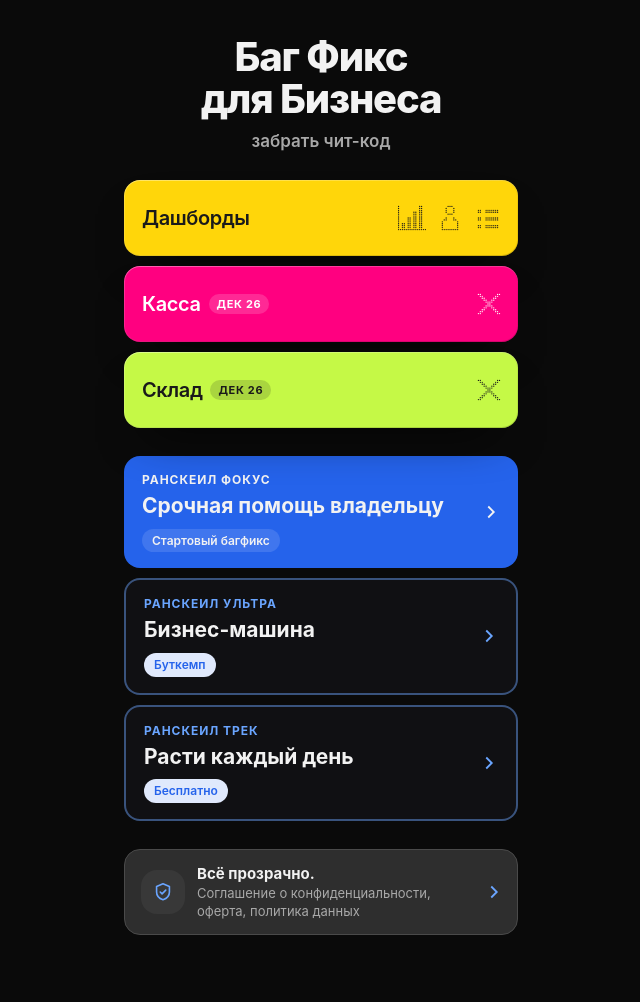
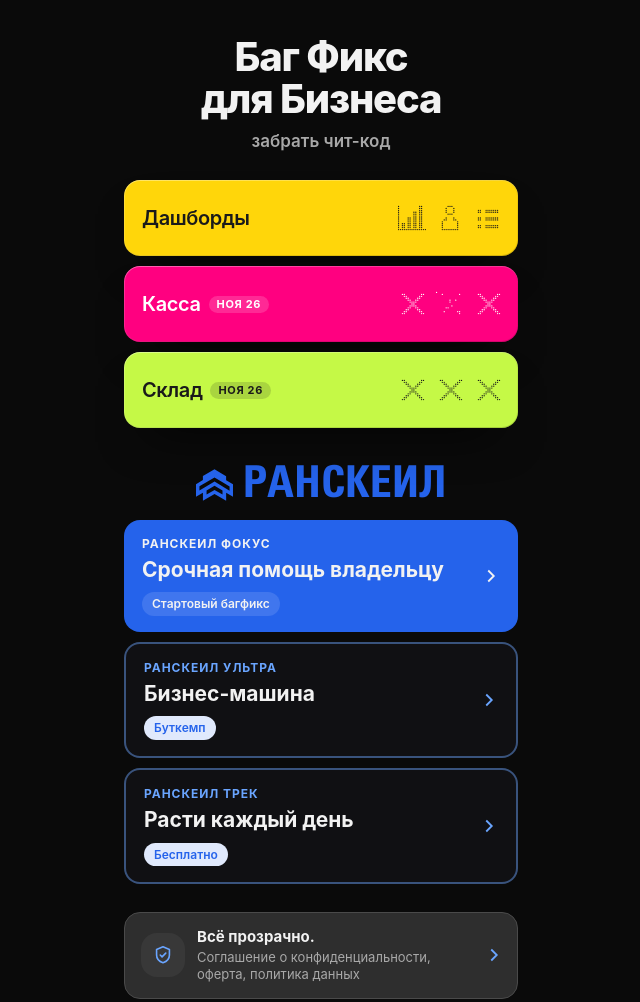
Before and after one commit to runscale-platform/runscale-launcher, a plain HTML site: page bugfix/index.html in a window 1280 px wide. Shown: the whole page, without its empty margins (319-959 px from the left). Before the commit the page ends 963 px from the top, so only its background shows below. Drawn offline with Linux system fonts and the light colour scheme.

Commit message:
fix: три креста, бейдж ноября и синий знак между блоками
Co-authored-by: Cursor <cursoragent@cursor.com>

```diff
--- a/bugfix/index.html
+++ b/bugfix/index.html
@@ -105,15 +105,44 @@
     }
     .when {
       flex: none;
+      align-self: center;
+      display: inline-flex;
+      align-items: center;
       padding: 3px 8px;
       border-radius: 999px;
       background: color-mix(in srgb, var(--ink) 16%, transparent);
       font-size: 11px;
       font-weight: 700;
       letter-spacing: 0.06em;
-      line-height: 1.3;
+      line-height: 1;
     }
-    .doors { display: flex; flex-direction: column; gap: 10px; margin-top: 28px; }
+    @font-face {
+      font-family: 'Ranscale Display';
+      src: url('../fonts/UniversLTCYR-67BoldCond.woff2') format('woff2');
+      font-weight: 700;
+      font-display: swap;
+    }
+    .brand {
+      display: flex;
+      justify-content: center;
+      align-items: center;
+      gap: 0.22em;
+      margin: 40px 0 18px;
+      color: var(--action);
+      font-family: 'Ranscale Display', 'Arial Narrow', Impact, sans-serif;
+      font-size: 44px;
+      font-weight: 700;
+      line-height: 0.76;
+    }
+    .brand i {
+      display: block;
+      height: 0.73em;
+      width: calc(0.73em * 1080 / 923.72);
+      background: currentColor;
+      -webkit-mask: url('../brand/runscale_chevron.svg') center / contain no-repeat;
+      mask: url('../brand/runscale_chevron.svg') center / contain no-repeat;
+    }
+    .doors { display: flex; flex-direction: column; gap: 10px; margin-top: 0; }
     .door {
       display: flex;
       align-items: center;
@@ -276,6 +305,7 @@
     <h1>Баг Фикс<br>для Бизнеса</h1>
     <p class="lead">забрать чит-код</p>
     <div class="stack" id="stack"></div>
+    <div class="brand" role="img" aria-label="Ранскеил"><i></i>РАНСКЕИЛ</div>
     <nav class="doors" aria-label="Как начать">
       <a class="door door--fill" data-door="focus">
         <span class="door-body"><span class="door-label">Ранскеил Фокус</span><span class="door-name">Срочная помощь владельцу</span><span class="door-badge">Стартовый багфикс</span></span>
@@ -390,8 +420,8 @@
         word: 'КАССА',
         hue: '#FF0080',
         ink: '#ffffff',
-        when: 'ДЕК 26',
-        icons: ['x'],
+        when: 'НОЯ 26',
+        icons: ['x', 'x', 'x'],
       },
       {
         id: 'sklad',
@@ -399,8 +429,8 @@
         word: 'СКЛАД',
         hue: '#C5F946',
         ink: '#1a1a1a',
-        when: 'ДЕК 26',
-        icons: ['x'],
+        when: 'НОЯ 26',
+        icons: ['x', 'x', 'x'],
       },
     ]
 
```
